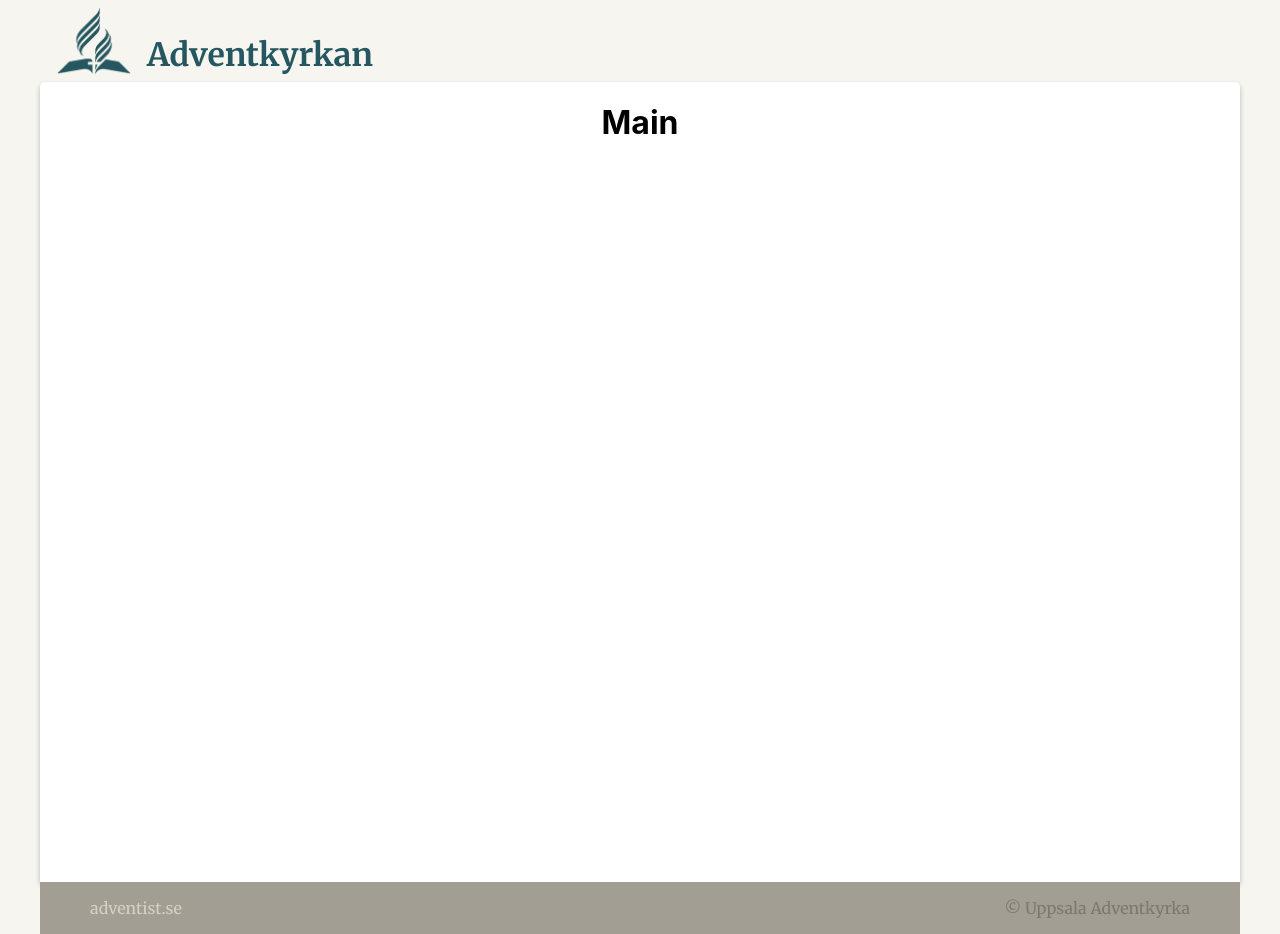
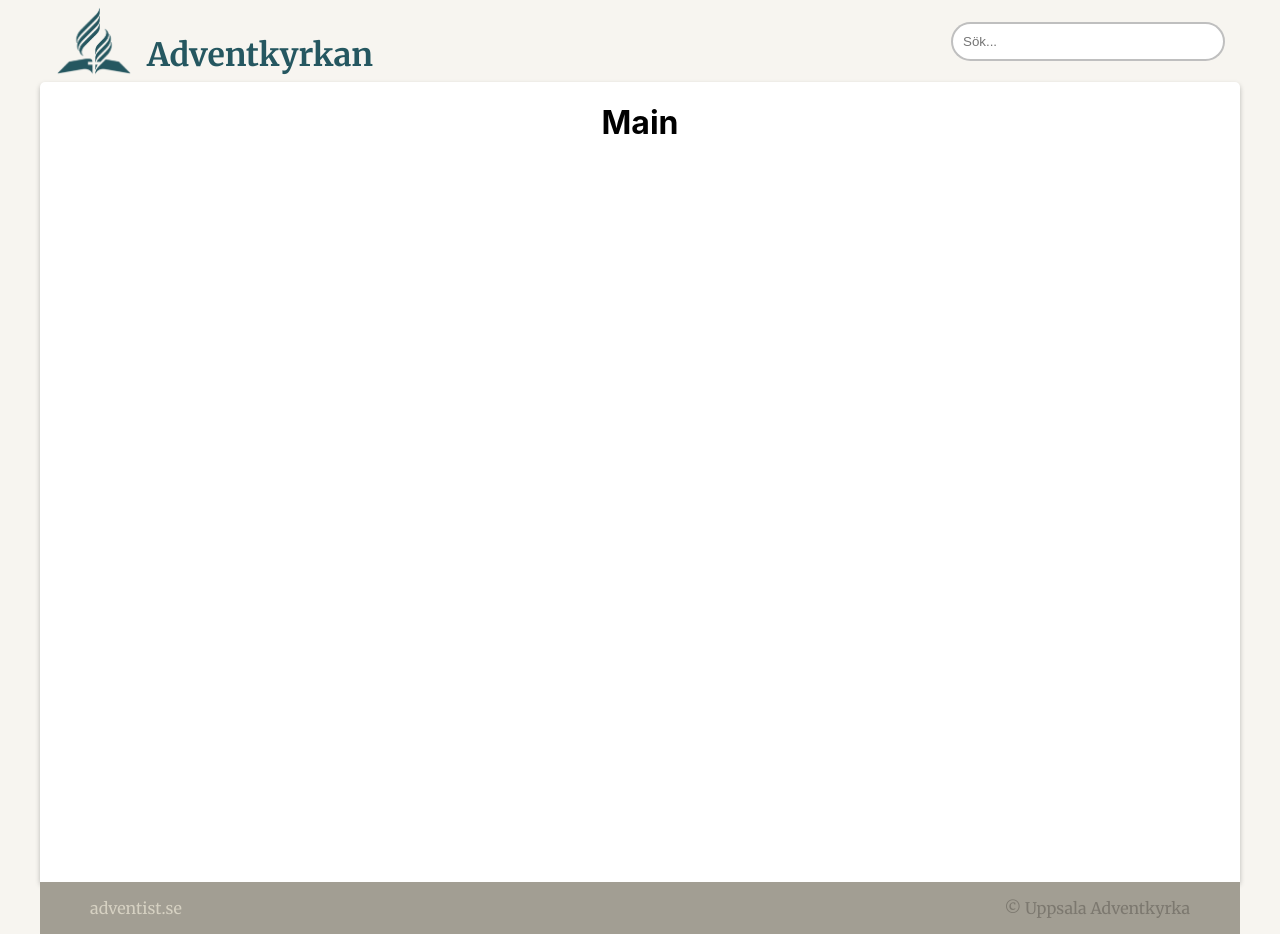
Before and after one commit to MidnattLantern/adventist-uppsala-halsa, a React (Create React App) app in the folder adventist-uppsala-halsa/: page / in a window 1280 px wide. Built offline with nearby package versions, Linux system fonts and the light colour scheme.

Commit message:
create and import search icon asset

```diff
--- a/adventist-uppsala-halsa/src/components/Header/Header.module.css
+++ b/adventist-uppsala-halsa/src/components/Header/Header.module.css
@@ -1,8 +1,10 @@
 .HeaderComponentContainer {
+    position: relative;
     display: flex;
     flex-direction: row;
-    justify-content: center;
+    justify-content: baseline;
     align-items: center;
+    width: 100%;
 }
 
 .Logo {
@@ -36,3 +38,16 @@
     top: 15px;
     pointer-events: none;
 }
+
+.SearchBar {
+    position: absolute;
+    display: flex;
+    right: 15px;
+    width: 250px;
+    border-radius: 30px;
+    border: 2px solid var(--color-shadow);
+    padding: 10px;
+}
+.SearchBar:active {
+    border: 2px solid var(--color-theme);
+}
--- a/adventist-uppsala-halsa/src/components/Header/Header.tsx
+++ b/adventist-uppsala-halsa/src/components/Header/Header.tsx
@@ -9,11 +9,17 @@ const Header = () => {
                 <h1 className={Styles.LogoTitle}>Adventkyrkan</h1>
             </a>
         )
-    }
+    };
+    const SearchBar = () => {
+        return(
+            <input className={Styles.SearchBar} type="text" id="search-bar" name="search-bar" placeholder="Sök..."/>
+        )
+    };
 
     return(
         <div className={Styles.HeaderComponentContainer}>
             <Logo />
+            <SearchBar />
         </div>
     )
 };
```
Also changed, not shown: adventist-uppsala-halsa/src/assets/icons/search-icon.svg (added).
